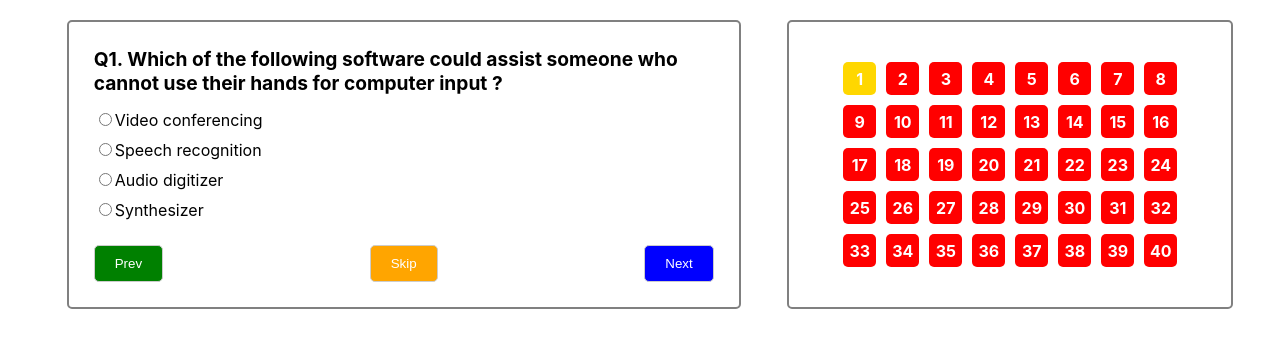
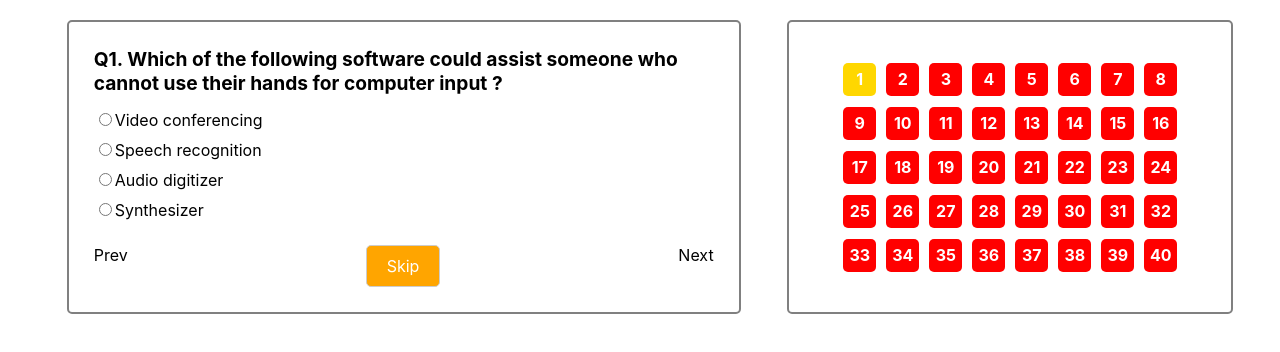
Before and after one commit to meabhiarya1/Online-Test-Portal-React, a React (Create React App) app in the folder online-test-portal-react/: page /home in a window 1280 px wide. Shown: the top 352 px of the page. Built offline with nearby package versions, Linux system fonts and the light colour scheme.

Commit message:
button component is added

```diff
--- /dev/null
+++ b/online-test-portal-react/src/Components/Buttons/Button.js
@@ -0,0 +1,17 @@
+import React from "react";
+import styles from "./Button.module.css";
+
+const Button = (props) => {
+  return (
+    <div onClick={props.handleFunc}>
+      {/* <button
+        // className={styles.button}
+
+    //   > */}
+        {props.children}
+
+    </div>
+  );
+};
+
+export default Button;
--- /dev/null
+++ b/online-test-portal-react/src/Components/Buttons/Button.module.css
@@ -0,0 +1,27 @@
+.button {
+  padding: 10px 20px;
+  border: 1px solid #ccc;
+  border-radius: 5px;
+  cursor: pointer;
+  color: white;
+  transition: background-color 0.2s ease-in-out;
+}
+
+.button:hover {
+  background-color: #f0f0f0;
+}
+
+/* Add media queries for smaller screens (optional) */
+@media (max-width: 768px) {
+  .container {
+    max-width: 90%;
+  }
+
+  .buttonContainer {
+    flex-direction: row;
+  }
+
+  .button {
+    margin-bottom: 10px;
+  }
+}
--- a/online-test-portal-react/src/Pages/Home/Home.js
+++ b/online-test-portal-react/src/Pages/Home/Home.js
@@ -3,6 +3,7 @@ import styles from "./Home.module.css";
 import QuestionContext from "../../QuestionContext";
 import Indicators from "../../Components/Indicators/Indicators";
 import Options from "../../Components/Options/Options";
+import Button from "../../Components/Buttons/Button";
 
 const Home = () => {
   const [currentQuestionIndex, setCurrentQuestionIndex] = useState(0);
@@ -118,33 +119,31 @@ const Home = () => {
 
           {/* buttons for prev skip next */}
           <div className={styles.buttonContainer}>
-            <button
-              style={{ background: "green" }}
-              className={styles.button}
-              onClick={handlePrev}
-            >
-              Prev
-            </button>
-            <button
-              style={{ background: "orange" }}
-              className={styles.button}
-              onClick={handleSkip}
-            >
-              Skip
-            </button>
+            <div>
+              <Button
+                // className={styles.button}
+                handleFunc={handlePrev}
+              >
+                Prev
+              </Button>
+            </div>
+
+            <div style={{ background: "orange" }} className={styles.button} >
+              <Button handleFunc={handleSkip}>Skip</Button>
+            </div>
 
             {!selected ? (
-              <button style={{ background: "blue" }} className={styles.button}>
+              <Button style={{ background: "blue" }} className={styles.button}>
                 Next
-              </button>
+              </Button>
             ) : (
-              <button
+              <Button
                 style={{ background: "blue" }}
                 className={styles.button}
-                onClick={handleNext}
+                handleFunc={handleNext}
               >
                 Next
-              </button>
+              </Button>
             )}
           </div>
         </div>
```
Also changed, not shown: online-test-portal-react/src/QuestionProvider.js (+3 -4 lines).
